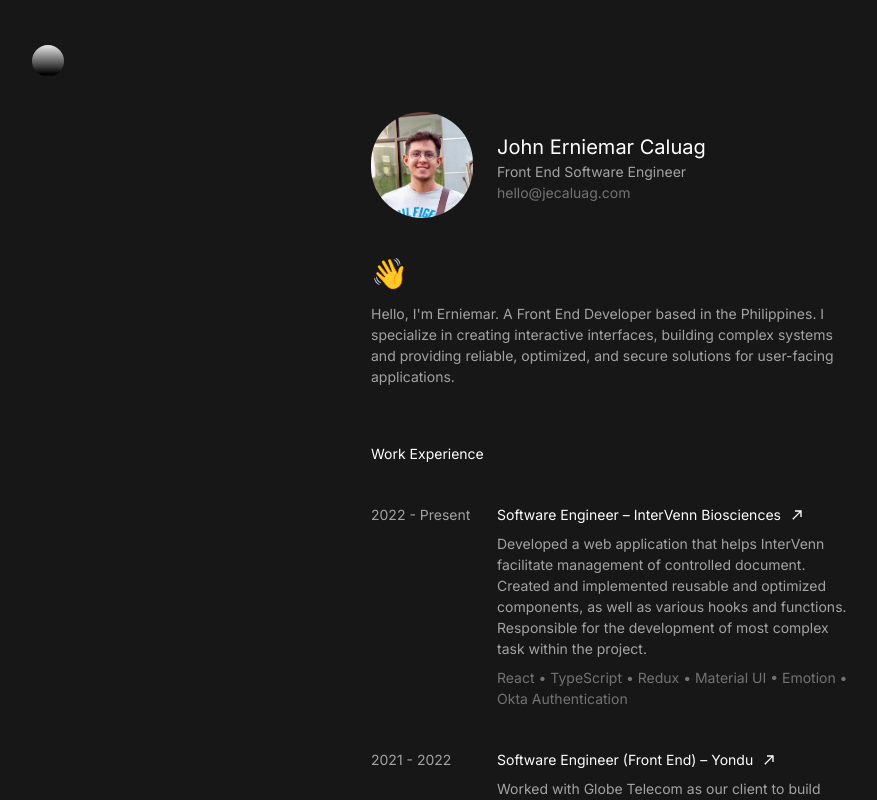
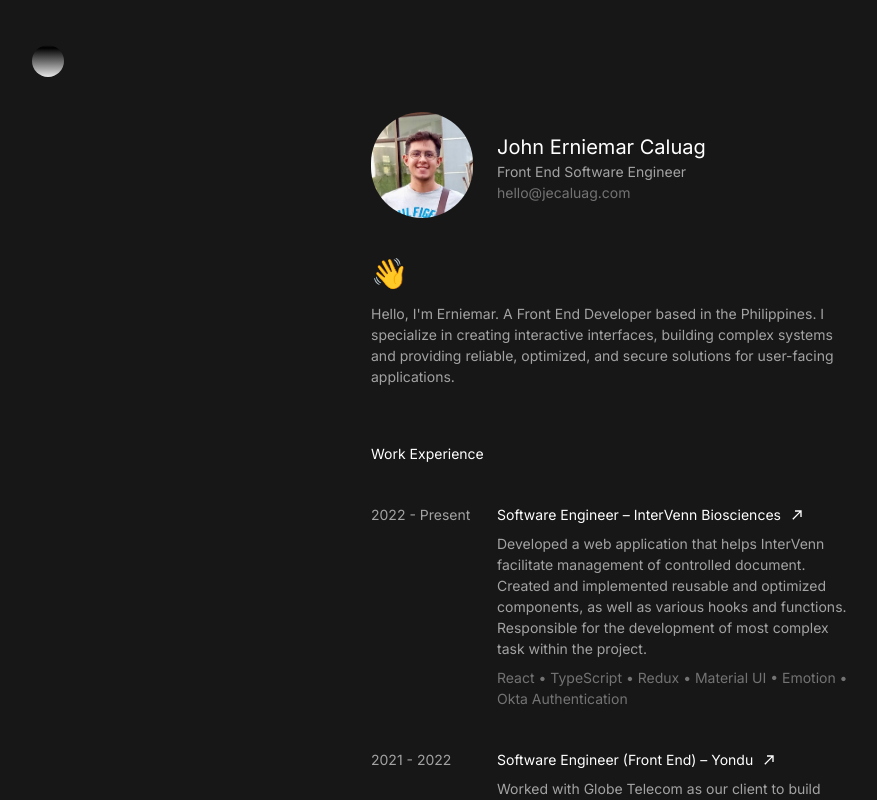
Before and after one commit to jecaluag/jecaluag.com, a Next.js app: page / in a window 1280 px wide. Shown: the top 800 px of the page, without its empty margins (29-906 px from the left). Built offline with nearby package versions, Linux system fonts and the light colour scheme.

Commit message:
Switched gradient color of the navbar logo

```diff
--- a/styles/Navbar.module.scss
+++ b/styles/Navbar.module.scss
@@ -1,10 +1,10 @@
 .dot {
   background-color: #bbb;
-  background-image: -webkit-linear-gradient(270deg, #fff, #000);
-    background-image: -moz-linear-gradient(270deg, #fff, #000);
-    background-image: -o-linear-gradient(270deg, #fff, #000);
-    background-image: -ms-linear-gradient(270deg, #fff, #000);
-    background-image: linear-gradient(180deg, #fff, #000);
+  background-image: -webkit-linear-gradient(270deg, #000, #fff);
+    background-image: -moz-linear-gradient(270deg, #000, #fff);
+    background-image: -o-linear-gradient(270deg, #000, #fff);
+    background-image: -ms-linear-gradient(270deg, #000, #fff);
+    background-image: linear-gradient(180deg, #000, #fff);
   border-radius: 50%;
   margin-top: -55px;
   margin-left: -15px;
```
